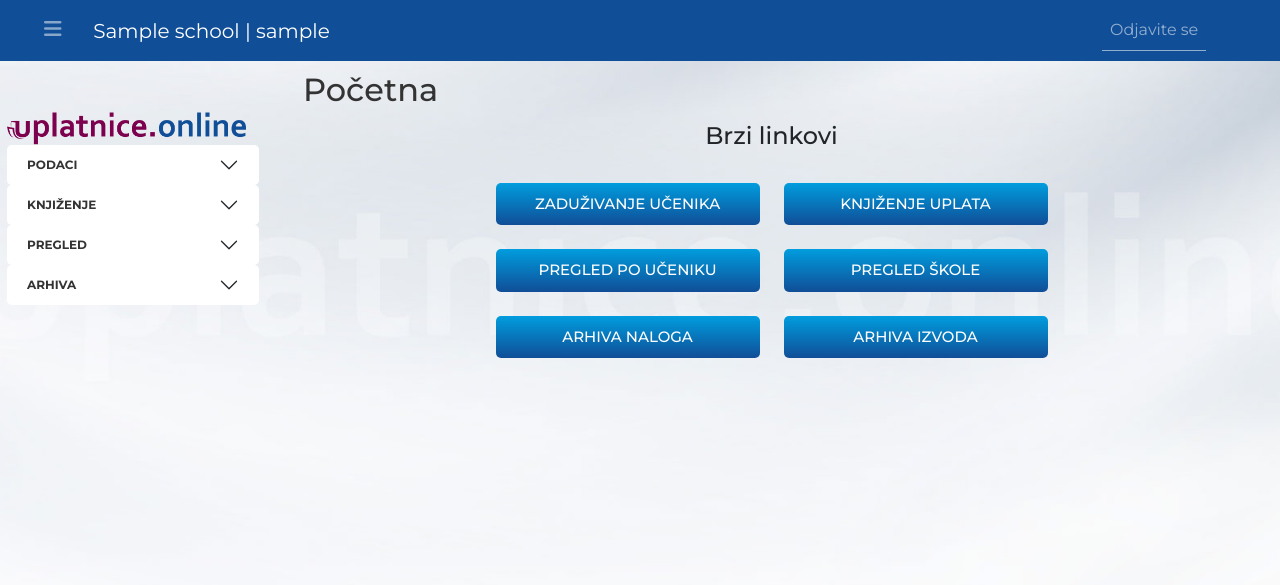
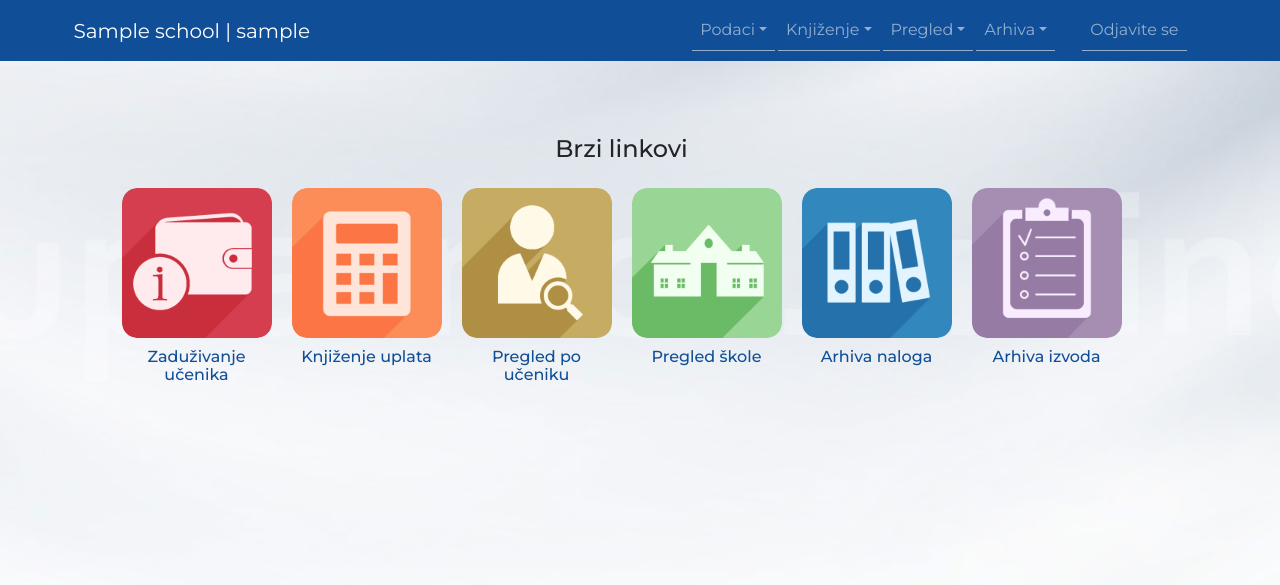
Before and after one commit to miiihaaas/OneTouch, a Flask app: page / in a window 1280 px wide. Shown: the top 585 px of the page. Run offline with Flask 2, Linux system fonts and the light colour scheme; a user stored in the database is signed in; tables that the repository leaves empty hold one stand-in row (values such as "Sample post"); parts of the project's set-up code (start-up, migrations or seed data) failed here and were passed over; some libraries are stand-ins or nearby versions.

Commit message:
Miki-Ikonice-1

```diff
--- a/onetouch/static/mikicustom.css
+++ b/onetouch/static/mikicustom.css
@@ -5,15 +5,15 @@ h2 { font-size: 1.4rem; }
 h3 { font-size: 1.2rem; }
 body.Dodavanje fieldset.form-group { max-width: 100% !important;}
 .invalid-input { border-color: red !important; }
-.alert { display: inline-block; padding: 5px 20px 3px 40px !important; }
-.alert-success { color: #009cdb; background-color: transparent;  border: 1px solid #009cdb; font-weight: 700; font-size: 16px; text-align: left; border-radius: 50px;}
-.alert-success:before { position: absolute; content: '\f058'; font-family: "Font Awesome 6 Free"; left: 0; top: -8px; font-size: 32px; }
-.alert-danger { color: #92004f; background-color: transparent; border: 1px solid #92004f; font-weight: 700; font-size: 16px; text-align: left; border-radius: 50px;}
-.alert-danger:before { position: absolute; content: '\f057'; font-family: "Font Awesome 6 Free"; left: 0; top: -8px; font-size: 32px; }
-.alert-message { color: #104e97; background-color: transparent; border: 1px solid #104e97; font-weight: 700; font-size: 16px; text-align: left; border-radius: 50px;}
-.alert-message:before { position: absolute; content: '\f06a'; font-family: "Font Awesome 6 Free"; left: 0; top: -8px; font-size: 32px; }
-.alert-info { color: #104e97; background-color: transparent; border: 1px solid #104e97; font-weight: 700; font-size: 16px; text-align: left; border-radius: 50px; }
-.alert-info:before { position: absolute; content: '\f05a'; font-family: "Font Awesome 6 Free"; left: 0; top: -8px; font-size: 32px; }
+.alert { display: flex; padding: 20px !important; margin: auto; width: fit-content; left: 40px; }
+.alert-success { color: #11a84f; background-color: #fff;  border: none; font-weight: 700; font-size: 16px; text-align: left; border-radius: 6px; box-shadow: 0 0 8px #00000020;}
+.alert-success:before { position: absolute; content: '\f058'; font-family: "Font Awesome 6 Free"; left: -40px; top: 8px; font-size: 32px; }
+.alert-danger { color: #eb2127; background-color: #fff; border: none; font-weight: 700; font-size: 16px; text-align: left; border-radius: 6px; box-shadow: 0 0 8px #00000020;}
+.alert-danger:before { position: absolute; content: '\f057'; font-family: "Font Awesome 6 Free"; left: -40px; top: 8px; font-size: 32px; }
+.alert-message { color: #f79e1f; background-color: #fff; border: none; font-weight: 700; font-size: 16px; text-align: left; border-radius: 6px; box-shadow: 0 0 8px #00000020;}
+.alert-message:before { position: absolute; content: '\f06a'; font-family: "Font Awesome 6 Free"; left: -40px; top: 8px; font-size: 32px; }
+.alert-info { color: #24aae0; background-color: #fff; border: none; font-weight: 700; font-size: 16px; text-align: left; border-radius: 6px; box-shadow: 0 0 8px #00000020; }
+.alert-info:before { position: absolute; content: '\f05a'; font-family: "Font Awesome 6 Free"; left: -40px; top: 8px; font-size: 32px; }
 .btn-check:focus+.btn-danger, .btn-danger:focus { box-shadow: none !important; }
 .btn-check:focus+.btn-secondary, .btn-secondary:focus { box-shadow: none !important; }
 .btn-outline-info:not(:disabled):not(.disabled).active:focus, .btn-outline-info:not(:disabled):not(.disabled):active:focus, .show>.btn-outline-info.dropdown-toggle:focus { box-shadow: none !important; }
@@ -43,12 +43,7 @@ main.login-screen i { color: #bbb; }
 input:-webkit-autofill,
 input:-webkit-autofill:hover,
 input:-webkit-autofill:focus,
-input:-webkit-autofill:active {
-    -webkit-box-shadow: 0 0 0 1000px white inset !important;
-	box-shadow: 0 0 0 1000px white inset !important;
-	font-size: 20px !important;
-	border-color: #ddd;
-}
+input:-webkit-autofill:active { -webkit-box-shadow: 0 0 0 1000px white inset !important; box-shadow: 0 0 0 1000px white inset !important; font-size: 20px !important; border-color: #ddd; }
 .btn { border: none; background-color: #009dde; background-image: linear-gradient(#009dde, #104e97); border-radius: 5px; color: #fff; text-transform: uppercase; font-weight: 500; font-size: 12px; padding: 10px 20px; }
 .btn:hover, .btn-s:hover { color: #fff; background: #104e97 !important; border-color: transparent; }
 .btn-s { border: none; background-color: #009dde; background-image: linear-gradient(#009dde, #104e97); border-radius: 5px; color: #fff; text-transform: uppercase; font-weight: 500; font-size: 12px;
@@ -57,6 +52,14 @@ main.login-screen .content-section a { text-decoration: none; color: #104e97; fo
 body.Početna .two-inputs-in-row { display: flex; justify-content: space-between; align-items: baseline; }
 body.Početna .two-inputs-in-row h2 { color: #940052; font-size: 1.2rem; }
 body.softveru a.btn.btn-info { margin-top: 40px !important; }
+body.main\.home .alert-success { margin-bottom: 30px; margin-top: 30px; }
+body.main\.home legend { display: none; }
+.home-icon-row { display: flex; flex-wrap: wrap; gap: 20px; justify-content: center; }
+.home-icon-box { display: flex; flex-direction: column; text-align: center; max-width: 150px; }
+.home-icon-box a { overflow: hidden; border-radius: 15px; }
+.home-icon-box a:hover img { transform: scale(1.1); }
+.home-icon-box img { max-width: 150px; transition: transform 0.3s ease; }
+.home-icon-box p { padding-top: 10px; line-height: 18px; font-weight: 500; color: #104e97; }
 
 header { background-color: #104e97; /*padding-bottom: 40px;*/ }
 .bg-steel { background-color: #104e97; }
--- a/onetouch/templates/home.html
+++ b/onetouch/templates/home.html
@@ -1,29 +1,32 @@
 {% extends "layout.html" %}
 {% block content %}
-<h2 class="mb-4" style="text-align: center;  font-size: x-large;">Brzi linkovi</h2>
-<div class="container" style="width: 600px;">
+<h2 class="mb-4 mt-4" style="text-align: center;  font-size: x-large; padding-top: 50px;">Brzi linkovi</h2>
+<div class="container">
     <div class="row mb-2">
-        <div class="col">
-            <a class="btn btn-primary btn-block mt-2 mb-2 loading" href="{{url_for('transactions.student_debts')}}" style="font-size: 15px;">Zaduživanje učenika</a>
+        <div class="home-icon-row">
+            <div class="home-icon-box">
+                <a href="{{url_for('transactions.student_debts')}}"><img src="{{ url_for('static', filename='img/icon-zaduzivanje-ucenika-color.png') }}"></a>
+                <p>Zaduživanje učenika</p>
             </div>
-        <div class="col">
-            <a class="btn btn-primary btn-block mt-2 mb-2 loading" href="{{ url_for('transactions.posting_payment') }}" style="font-size: 15px;">Knjiženje uplata</a>
+            <div class="home-icon-box">
+                <a href="{{ url_for('transactions.posting_payment') }}"><img src="{{ url_for('static', filename='img/icon-knjizenje-uplata-color.png') }}"></a>
+                <p>Knjiženje uplata</p>
             </div>
+            <div class="home-icon-box">
+                <a href="{{ url_for('overviews.overview_students') }}"><img src="{{ url_for('static', filename='img/icon-pregled-po-uceniku-color.png') }}"></a>
+                <p>Pregled po učeniku</p>
             </div>
-    <div class="row mb-2">
-        <div class="col">
-            <a class="btn btn-primary btn-block mt-2 mb-2 loading" href="{{ url_for('overviews.overview_students') }}" style="font-size: 15px;">Pregled po učeniku</a>
+            <div class="home-icon-box">
+                <a id="school" name="school" href="{{ url_for('overviews.overview_sections') }}"><img src="{{ url_for('static', filename='img/icon-pregled-skole-color.png') }}"></a>
+                <p>Pregled škole</p>
             </div>
-        <div class="col">
-            <a id="school" name="school" class="btn btn-primary btn-block mt-2 mb-2 loading" href="{{ url_for('overviews.overview_sections') }}" style="font-size: 15px;">Pregled škole</a>
+            <div class="home-icon-box">
+                <a href="{{ url_for('transactions.debts_archive_list') }}"><img src="{{ url_for('static', filename='img/icon-arhiva-naloga-color.png') }}"></a>
+                <p>Arhiva naloga</p>
             </div>
-    </div>
-    <div class="row mb-4">
-        <div class="col">
-            <a class="btn btn-primary btn-block mt-2 mb-2 loading" href="{{ url_for('transactions.debts_archive_list') }}" style="font-size: 15px;">Arhiva naloga</a>
-        </div>
-        <div class="col">
-            <a class="btn btn-primary btn-block mt-2 mb-2 loading" href="{{ url_for('transactions.payments_archive_list') }}" style="font-size: 15px;">Arhiva izvoda</a>
+            <div class="home-icon-box">
+                <a href="{{ url_for('transactions.payments_archive_list') }}"><img src="{{ url_for('static', filename='img/icon-arhiva-izvoda-color.png') }}"></a>
+                <p>Arhiva izvoda</p>
             </div>
         </div>
     <div class="loading-overlay">
--- a/onetouch/templates/layout.html
+++ b/onetouch/templates/layout.html
@@ -22,29 +22,15 @@
     <!-- selet2 -->
     <link href="https://cdn.jsdelivr.net/npm/select2@4.1.0-rc.0/dist/css/select2.min.css" rel="stylesheet" />
     <link rel="stylesheet" type="text/css" href="{{ url_for('static', filename='mikicustom.css') }}">
-
+    <!--
     <style>
-      #sidebar {
-        transition: margin-left 0.3s;
-        overflow-x: hidden;
-      }
-
-      #sidebar.active {
-        margin-left: -300px; /* Adjust this value based on your sidebar width */
-      }
-      .sidebar-active #navbarToggle .navbar-nav li {
-        display: none;
-      }.navbar-nav .nav-item {
-        opacity: 0;
-        transition: opacity 0.5s ease; /* Dodajte tranziciju za opacity */
-      }
-
-      .navbar-nav .nav-item.hidden {
-        opacity: 0;
-        pointer-events: none; /* Onemogućite interakcije za skrivene elemente */
-      }
+      #sidebar { transition: margin-left 0.3s; overflow-x: hidden; }
+      #sidebar.active { margin-left: -300px; }
+      .sidebar-active #navbarToggle .navbar-nav li { display: none; }
+      .navbar-nav .nav-item { opacity: 0; transition: opacity 0.5s ease; }
+      .navbar-nav .nav-item.hidden { opacity: 0; pointer-events: none; }
     </style>
-
+  -->
     {% if title %}
       <title>OneTouch - {{ title }}</title>
     {% else %}
@@ -57,11 +43,13 @@
   <body class="{{ route_name }}">
     <header class="site-header">
       <nav class="navbar navbar-expand-md navbar-dark bg-steel">
+        <!--
         {% if current_user.is_authenticated %}
         <button type="button" id="sidebarToggle" style="background: transparent; border: none;">
           <i class="fa-solid fa-bars awesomedelete" style="color: white;"></i>
         </button>
         {% endif %}
+        -->
         <div class="container">
           {% if current_user.is_authenticated %}
           <a class="navbar-brand mr-4" href="{{url_for('main.home')}}">{{ current_user.user_school.school_name }} | {{ current_user.user_name }}</a>
@@ -115,13 +103,14 @@
 
 
     <div class="wrapper d-flex align-items-stretch">
+      <!--
       {% if current_user.is_authenticated %}
       <nav id="sidebar" class>
         <div class="p-4 pt-5">
           <a href="{{url_for('main.home')}}"><img src="{{ url_for('static', filename='img/logo.png') }}" class="login-logo" style="width: 95%;"></a>
 
           <div class="accordion leftcolacc" id="accordionMenu">
-            <!-- <a href="{{ url_for('main.home') }}" class="homelink">Početna strana</a> -->
+            <a href="{{ url_for('main.home') }}" class="homelink">Početna strana</a>
             <div class="accordion-item">
               <h2 class="accordion-header" id="headingOne">
                 <button class="accordion-button collapsed" type="button" data-bs-toggle="collapse" data-bs-target="#collapseOne" aria-expanded="false" aria-controls="collapseOne">
@@ -182,7 +171,7 @@
         </div>
       </nav>
       {% endif %}
-
+      -->
       <main role="main" class="container">
         <div class="row">
           <div class="col-md-12">
@@ -225,6 +214,7 @@
     <script src="https://cdn.jsdelivr.net/npm/select2@4.1.0-rc.0/dist/js/select2.min.js"></script>
 
     {% block scripts %}{% endblock %}
+    <!--
     <script>
       document.addEventListener("DOMContentLoaded", function () {
           // Get the sidebar and button elements
@@ -279,12 +269,7 @@
           toggleSidebar();
       });
     </script>
-
-
-
-
-
-
+    -->
     <script>
       // skripta koja porkeće div.loading-overlay kod dugmića koji u class imaju "loading"
       //a služi za dugmiće koje zahtevaju duži rad u backendu kako bi onemogućili korisniku da klikne  neko dugme dok se ne izvši funkcija u bakendu
```
Also changed, not shown: onetouch/static/img/icon-arhiva-izvoda-color.png (added), onetouch/static/img/icon-arhiva-izvoda.png (added), onetouch/static/img/icon-arhiva-naloga-color.png (added), onetouch/static/img/icon-arhiva-naloga.png (added), onetouch/static/img/icon-knjizenje-uplata-color.png (added), onetouch/static/img/icon-knjizenje-uplata.png (added), onetouch/static/img/icon-pregled-po-uceniku-color.png (added), onetouch/static/img/icon-pregled-po-uceniku.png (added), onetouch/static/img/icon-pregled-skole-color.png (added), onetouch/static/img/icon-pregled-skole.png (added), onetouch/static/img/icon-zaduzivanje-ucenika-color.png (added), onetouch/static/img/icon-zaduzivanje-ucenika.png (added). Lines whose indentation alone changed are shown as unchanged.
